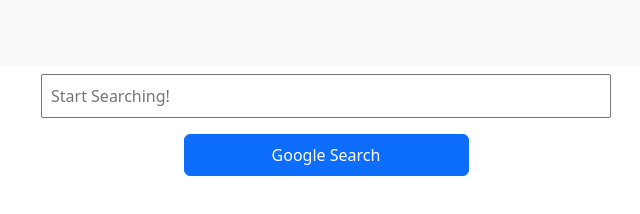
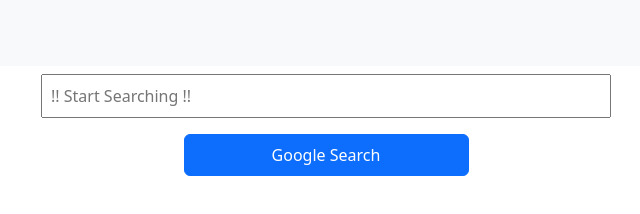
Before and after one commit to DarkCastor111/cs50_googlepage, a plain HTML site: page images.html in a window 1280 px wide. Shown: the full height of the page, 314-954 px from the left. Drawn offline with nearby package versions, Linux system fonts and the light colour scheme.

Commit message:
Version 1.1

```diff
--- a/images.html
+++ b/images.html
@@ -24,7 +24,7 @@
     <div class="container">
         <form action="https://www.google.com/search">
             <div class="row justify-content-md-center">
-                <input type="text" class="col-md-6 p-2 m-2" name="q" placeholder="Start Searching!">
+                <input type="text" class="col-md-6 p-2 m-2" name="q" placeholder="!! Start Searching !!">
                 <input type="hidden" name="udm" value="2">
             </div>
             <div class="row justify-content-md-center">
```
